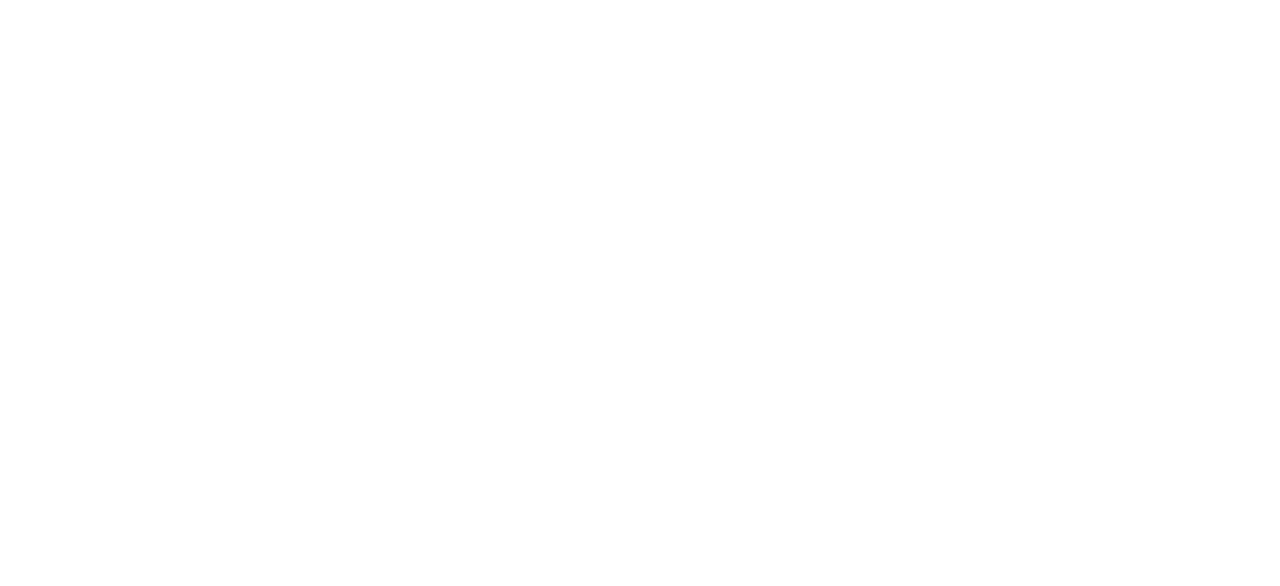
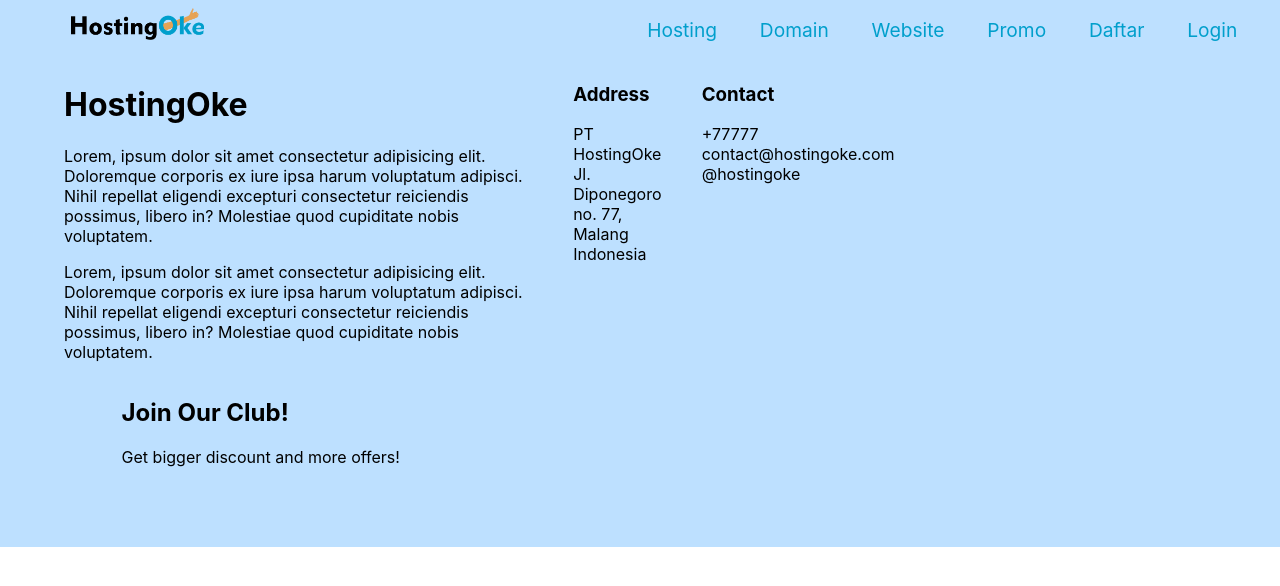
Before and after one commit to alysialfi/webhost, a React (Create React App) app: page / in a window 1280 px wide. Shown: the top 586 px of the page. Built offline with nearby package versions, Linux system fonts and the light colour scheme.

Commit message:
add navbar and footer

```diff
--- a/src/App.js
+++ b/src/App.js
@@ -1,8 +1,14 @@
 import './App.css';
+
+//import function to display in the web
+import Navbar from '../src/page/navbar/Navbar'
+import Footer from '../src/page/footer/Footer'
 
 function App() {
   return (
     <div>
+      <Navbar/>
+      <Footer/>
     </div>
   );
 }
--- /dev/null
+++ b/src/page/footer/Footer.jsx
@@ -0,0 +1,39 @@
+import React from 'react'
+import './footer.scss'
+
+const Footer = () => {
+  return (
+    <footer itemScope itemType="https://schema.org/Organization">
+      <div className="footer-about">
+        <h1 itemProp="name">HostingOke</h1>
+        <p>Lorem, ipsum dolor sit amet consectetur adipisicing elit. Doloremque corporis ex iure ipsa harum voluptatum adipisci. Nihil repellat eligendi excepturi consectetur reiciendis possimus, libero in? Molestiae quod cupiditate nobis voluptatem.</p>
+
+        <p>Lorem, ipsum dolor sit amet consectetur adipisicing elit. Doloremque corporis ex iure ipsa harum voluptatum adipisci. Nihil repellat eligendi excepturi consectetur reiciendis possimus, libero in? Molestiae quod cupiditate nobis voluptatem.</p>
+      </div>
+      <div className="footer-contact">
+        <div className="left">
+          <h3 itemProp="address" ><strong>Address</strong></h3>
+          <ul>
+            <li>PT HostingOke</li>
+            <li itemProp="streetAddress">Jl. Diponegoro no. 77, Malang</li>
+            <li itemProp="addressLocality">Indonesia</li>
+          </ul>
+        </div>
+        <div className="right">
+          <h3><strong>Contact</strong></h3>
+          <ul>
+            <li itemProp="telephone">+77777</li>
+            <li itemProp="email">contact@hostingoke.com</li>
+            <li>@hostingoke</li>
+          </ul>
+        </div>
+      </div>
+      <div className="footer-member">
+        <h2><strong>Join Our Club!</strong></h2>
+        <p>Get bigger discount and more offers!</p>
+      </div>
+    </footer>
+  )
+}
+
+export default Footer
--- /dev/null
+++ b/src/page/footer/footer.scss
@@ -0,0 +1,62 @@
+@mixin footer-contact-left-right {
+  text-align: left;
+  margin: 0 3% 0 4%;
+}
+@mixin ul {
+  list-style: none;
+  margin: 0;
+  padding: 0;
+}
+
+footer {
+  display: flex;
+  min-height: 50vh;
+  flex-wrap: wrap;
+  padding: 5%;
+  box-sizing: border-box;
+  background: #BDE0FF ;
+}
+
+.footer-about {
+  width: 40%;
+  text-align: left;
+  margin-right: 3%;
+}
+
+.footer-contact {
+  width: 30%;
+  display: flex;
+
+  .left {
+    @include footer-contact-left-right();
+
+    ul {
+      @include ul();
+    }
+  }
+
+  .right {
+    @include footer-contact-left-right();
+
+    ul{
+      @include ul();
+    }
+  }
+}
+
+.footer-member {
+  text-align: left;
+  margin-left: 5%;
+
+  form {
+    margin-top: 10%;
+
+    button {
+      width: 35%;
+      color: white;
+      border: none;
+      background-color: rgb(7, 19, 77);
+      border-radius: 15px;
+    }
+  }
+}
--- /dev/null
+++ b/src/page/navbar/Navbar.jsx
@@ -0,0 +1,41 @@
+import React, {useState, useEffect} from 'react'
+import './navbar.css'
+import logo from '../../assets/logo.png'
+
+const Navbar = () => {
+
+  //initialize variable a.k.a state that will trigger the spesific componnet to re-render only when get changed
+  const [scroll, setScroll] = useState('')
+  const [shadow, setShadow] = useState('')
+
+  //action after component render
+  useEffect(() => {
+    //update the navbar color and shadow on scroll trigger
+    document.addEventListener("scroll", e => {
+
+      const bgColor = window.scrollY > 100 ? 'white' : 'transparent'
+      setScroll(bgColor)
+
+      const addShadow = window.scrollY > 100 ? '0 0 18px rgba(0, 0, 0, .2)' : ''
+      setShadow(addShadow)
+    })
+  }, [])
+
+  return (
+      <nav className="navbar" style={{background: scroll, transition:'.3s', boxShadow: shadow}}>
+        <div className="navbar-logo">
+          <img src={logo} alt=""/>
+        </div>
+        <div className="navbar-menu">
+          <p>Hosting</p>
+          <p>Domain</p>
+          <p>Website</p>
+          <p>Promo</p>
+          <p>Daftar</p>
+          <p>Login</p>
+        </div>
+      </nav>
+  )
+}
+
+export default Navbar
--- /dev/null
+++ b/src/page/navbar/navbar.css
@@ -0,0 +1,29 @@
+.navbar{
+  background: transparent;
+  display: flex;
+  justify-content: space-between;
+  color: white;
+  padding: 8px;
+  box-sizing: border-box;
+  position: fixed;
+  top: 0;
+  z-index: 2;
+  width: 100%;
+}
+.navbar-logo{
+  width: 35%;
+  margin: auto;
+}
+.navbar-logo > img{
+  width: 30%;
+}
+.navbar-menu{
+  width: 55%;
+  display: flex;
+  justify-content: flex-end;
+}
+.navbar-menu > p{
+  margin: 10px 5% 0 8px;
+  color: #009FCC;
+  font-size: 1.2em
+}
```
